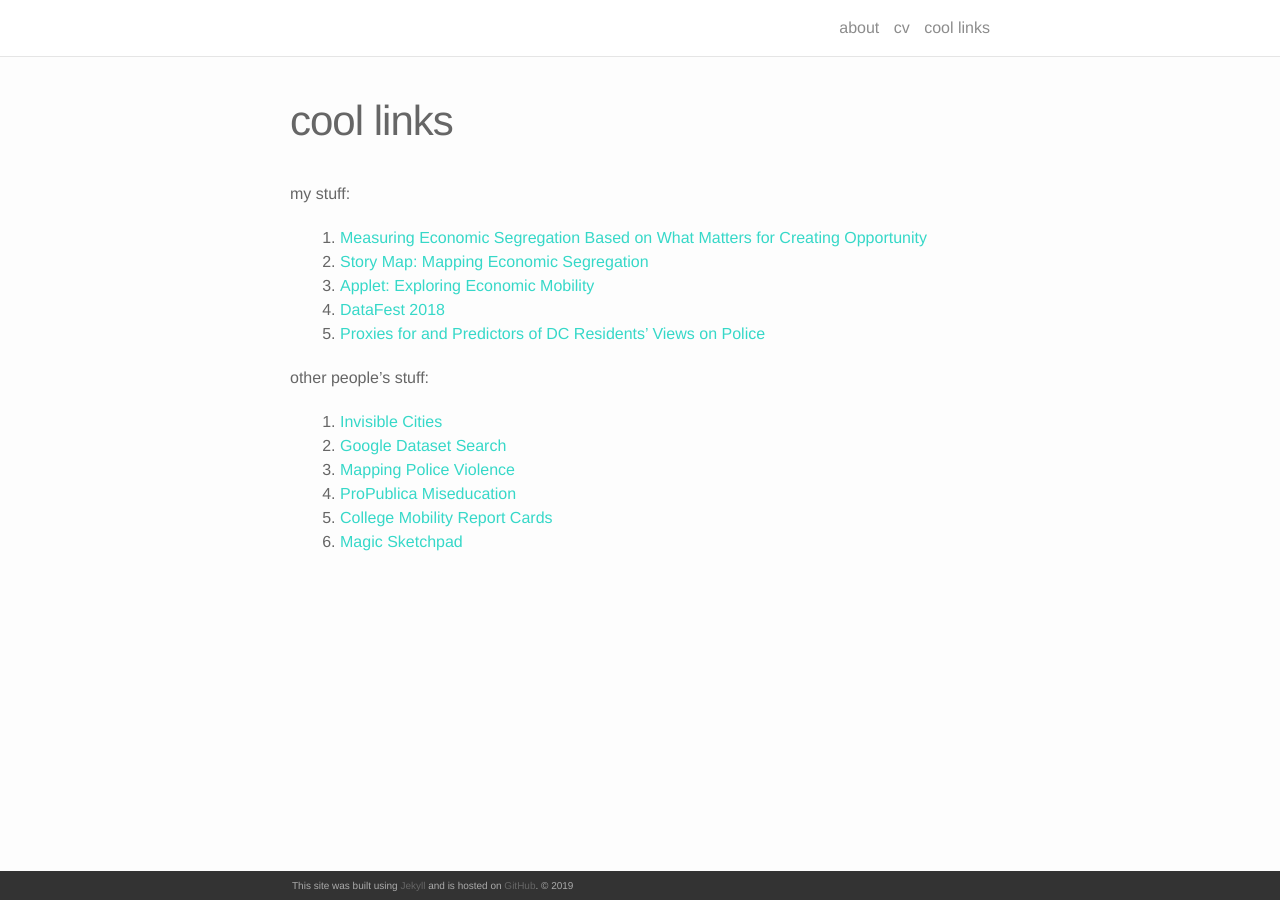
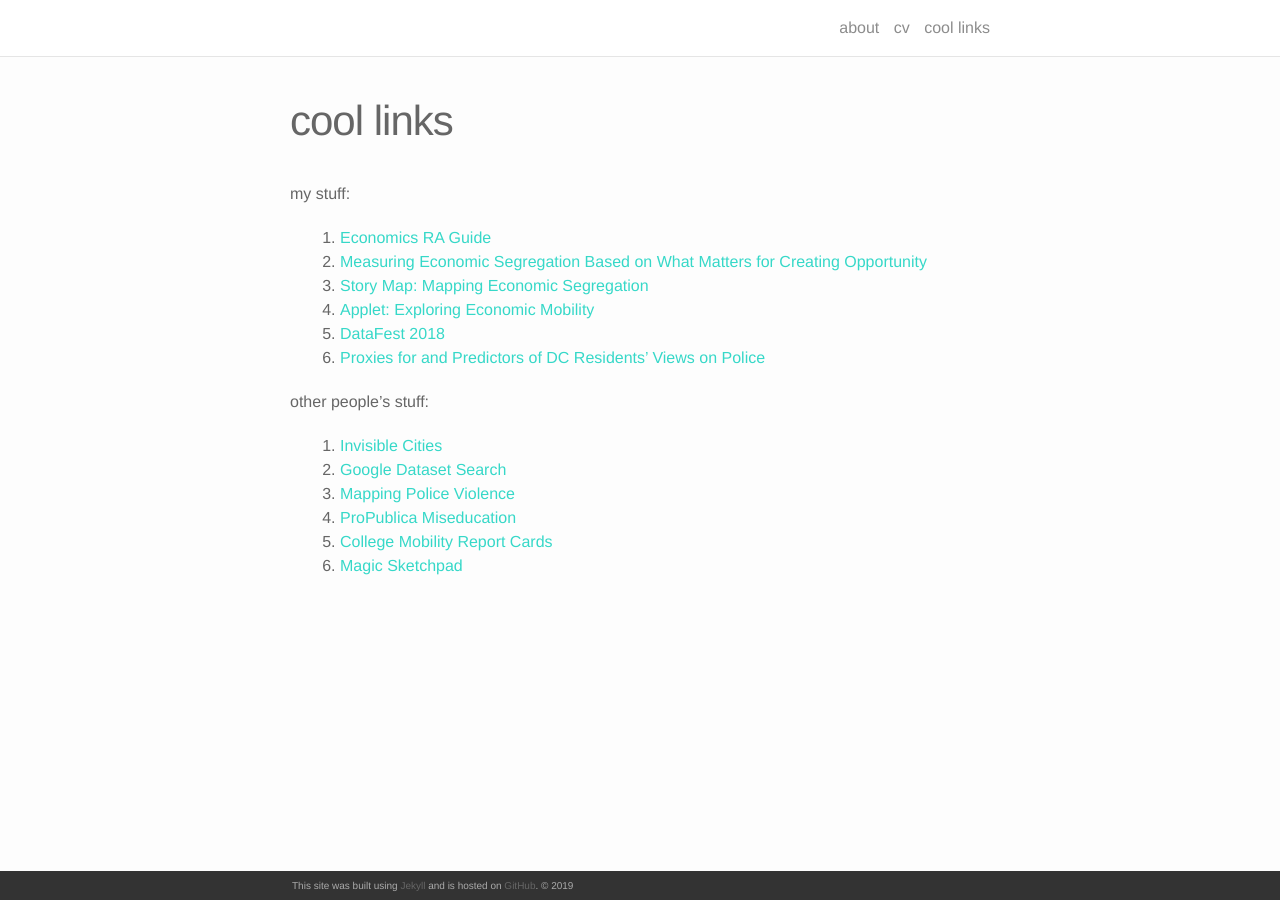
Before and after one commit to kaimath/kaimath.github.io, a Jekyll site: the page built from coollinks.md, in a window 1280 px wide. Built offline with Jekyll 4.4.1, drawn with Linux system fonts in a browser that asks for light colours; nearby versions of some CDN libraries.

Commit message:
Update coollinks.md

```diff
--- a/coollinks.md
+++ b/coollinks.md
@@ -11,11 +11,12 @@ order: 2
 
 my stuff:
 
-1. <a href="https://kaimath.github.io/Thesis_May_2019.pdf">Measuring Economic Segregation Based on What Matters for Creating Opportunity</a> <br/>
-2. <a href="https://kaimath.github.io/storymap.html">Story Map: Mapping Economic Segregation</a> <br/>
-3. <a href="https://kaimath.github.io/shinyapp.html">Applet: Exploring Economic Mobility</a> <br/>
-4. <a href="https://kaimath.github.io/datafest/">DataFest 2018</a> <br/>
-5. <a href="https://kaimath.github.io/stat242finalproject.pdf">Proxies for and Predictors of DC Residents' Views on Police</a> <br/>
+1. <a href="http://raguide.github.io">Economics RA Guide</a> <br/>
+2. <a href="https://kaimath.github.io/Thesis_May_2019.pdf">Measuring Economic Segregation Based on What Matters for Creating Opportunity</a> <br/>
+3. <a href="https://kaimath.github.io/storymap.html">Story Map: Mapping Economic Segregation</a> <br/>
+4. <a href="https://kaimath.github.io/shinyapp.html">Applet: Exploring Economic Mobility</a> <br/>
+5. <a href="https://kaimath.github.io/datafest/">DataFest 2018</a> <br/>
+6. <a href="https://kaimath.github.io/stat242finalproject.pdf">Proxies for and Predictors of DC Residents' Views on Police</a> <br/>
 
 other people's stuff:
 
```
